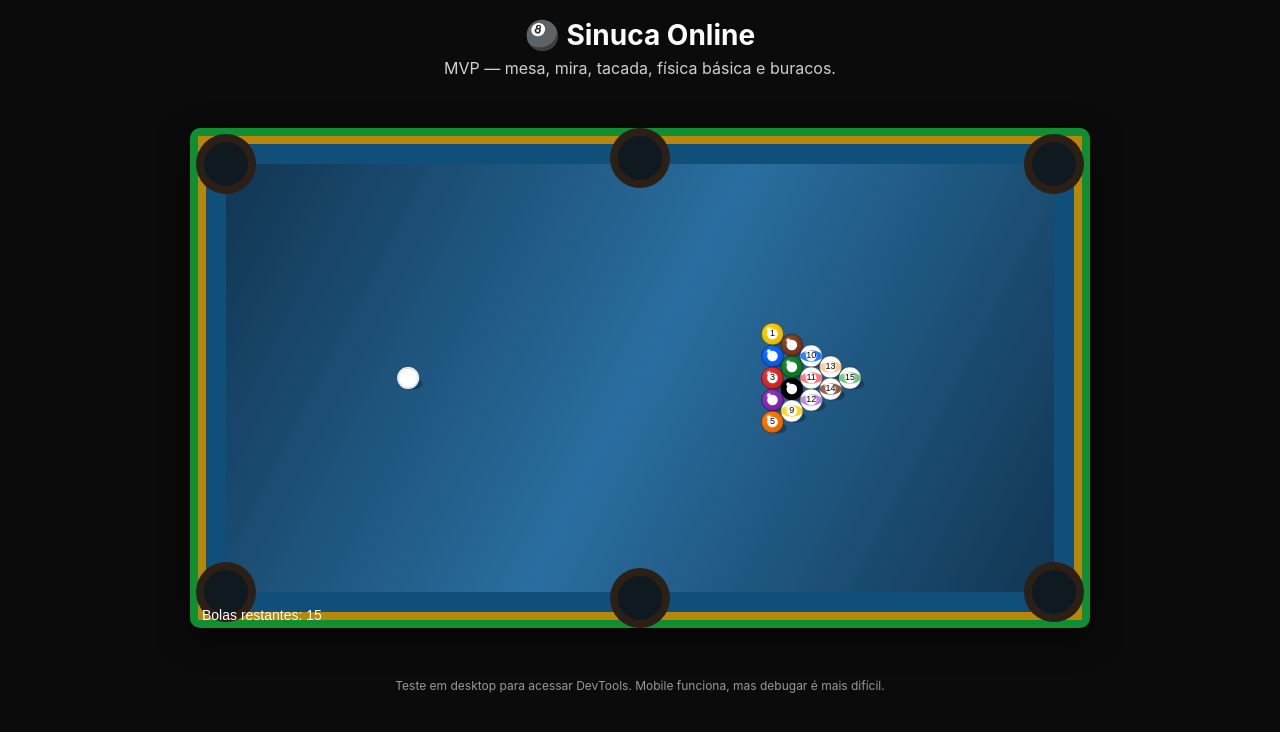
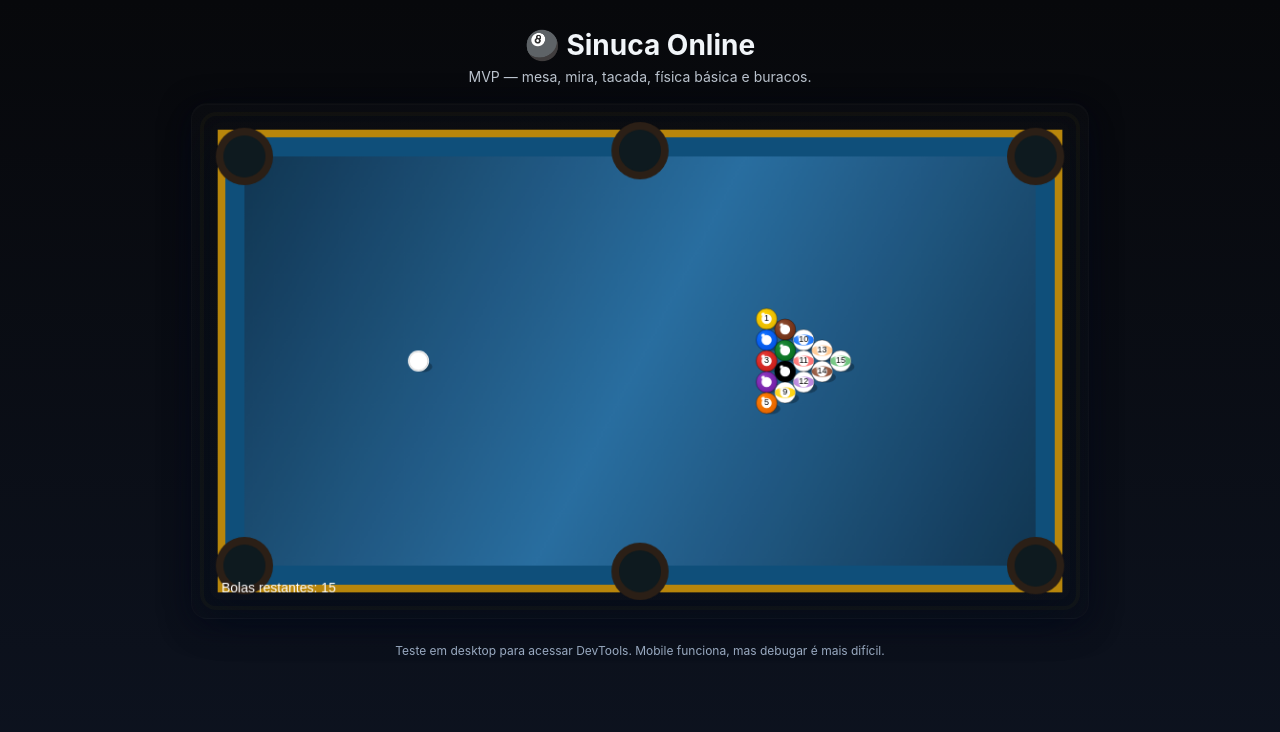
Before and after one commit to guerbetgenuino13-code/Sinuca-online, a plain HTML site: page index.html in a window 1280 px wide. Drawn offline with Linux system fonts and the light colour scheme.

Commit message:
Atualizar o style.css

```diff
--- a/style.css
+++ b/style.css
@@ -1,8 +1,104 @@
+/* style.css — visual escuro + moldura combinando com a mesa azul/dourada */
+
+:root{
+  --bg-top: #07080b;
+  --bg-bottom: #0d1320;
+  --panel: rgba(255,255,255,0.03);
+  --accent: rgba(255, 215, 0, 0.06); /* leve brilho dourado ao redor */
+  --glass: rgba(255,255,255,0.02);
+}
+
 *{box-sizing:border-box;margin:0;padding:0}
-body{background:#0b0b0b;color:#fff;font-family:Inter, system-ui, -apple-system, "Segoe UI", Roboto, Arial;min-height:100vh;display:flex;flex-direction:column;align-items:center}
-.center{text-align:center;padding:18px 12px}
-.logo{font-size:28px;font-weight:700}
-.sub{color:#cfcfcf;margin-top:6px}
-.table-wrap{display:flex;justify-content:center;padding:14px;width:100%}
-canvas{max-width:100%;height:auto;border-radius:10px;box-shadow:0 10px 30px rgba(0,0,0,0.6);background:#0f8f32}
-.small{font-size:12px;color:#999;margin-bottom:20px}
+html,body{height:100%}
+
+body{
+  background: linear-gradient(180deg,var(--bg-top),var(--bg-bottom));
+  color:#f1f5f9;
+  font-family: Inter, system-ui, -apple-system, "Segoe UI", Roboto, "Helvetica Neue", Arial;
+  -webkit-font-smoothing:antialiased;
+  -moz-osx-font-smoothing:grayscale;
+  display:flex;
+  flex-direction:column;
+  align-items:center;
+  padding:28px 18px;
+}
+
+/* Header */
+header.center{
+  text-align:center;
+  margin-bottom:18px;
+}
+.logo{
+  font-size:28px;
+  font-weight:700;
+  display:flex;
+  align-items:center;
+  justify-content:center;
+  gap:10px;
+}
+.sub{
+  color:#cfd8e3;
+  opacity:0.9;
+  margin-top:6px;
+  font-size:14px;
+}
+
+/* Container da mesa - com moldura e leve brilho dourado */
+.table-wrap{
+  width:100%;
+  max-width:980px;
+  display:flex;
+  justify-content:center;
+  align-items:center;
+  padding:18px;
+  border-radius:16px;
+  background: linear-gradient(180deg, rgba(255,255,255,0.015), rgba(0,0,0,0.03));
+  box-shadow:
+    0 6px 30px rgba(2,6,23,0.6),
+    inset 0 1px 0 rgba(255,255,255,0.02);
+  border: 1px solid rgba(255,255,255,0.02);
+  position:relative;
+  margin-bottom:18px;
+}
+
+/* thin golden rim around the canvas to match rails */
+.table-wrap::after{
+  content:"";
+  position:absolute;
+  inset:12px;
+  border-radius:12px;
+  pointer-events:none;
+  box-shadow: 0 0 0 4px rgba(255,215,0,0.03);
+}
+
+/* Canvas responsiveness */
+canvas{
+  display:block;
+  width:100%;
+  max-width:860px; /* limit */
+  height:auto;
+  border-radius:12px;
+  background:transparent; /* canvas paints the felt */
+  box-shadow: 0 14px 40px rgba(3,10,25,0.65);
+  transform: translateZ(0); /* GPU hint for mobile smoothness */
+}
+
+/* Footer / hint */
+footer.center{
+  margin-top:6px;
+  color:#9fb0c8;
+  font-size:12px;
+}
+
+/* small HUD text inside canvas area (when canvas smaller on mobile) */
+@media (max-width:600px){
+  body{padding:16px;}
+  .logo{font-size:22px}
+  .table-wrap{padding:12px;border-radius:12px}
+  canvas{max-width:760px}
+}
+
+/* optional: center everything vertically on large screens */
+@media (min-height:900px){
+  body{justify-content:center}
+}
```
